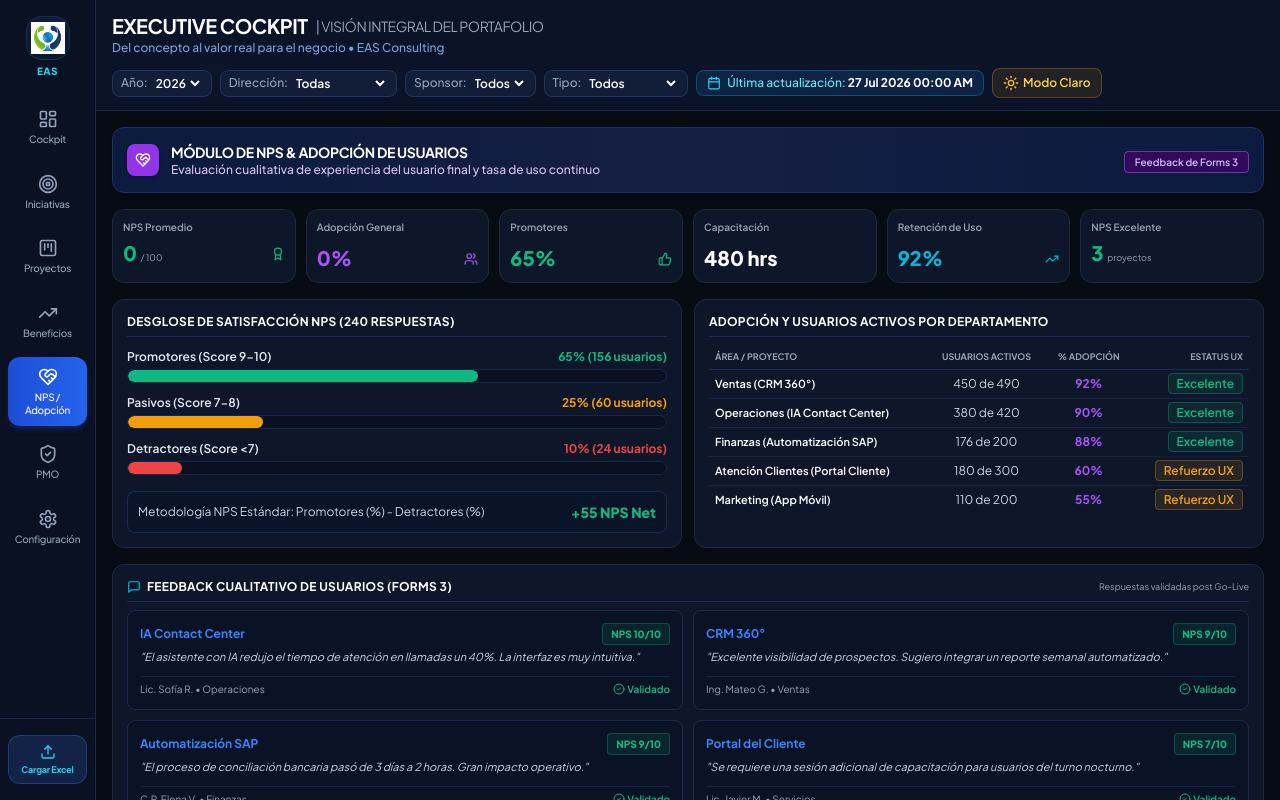
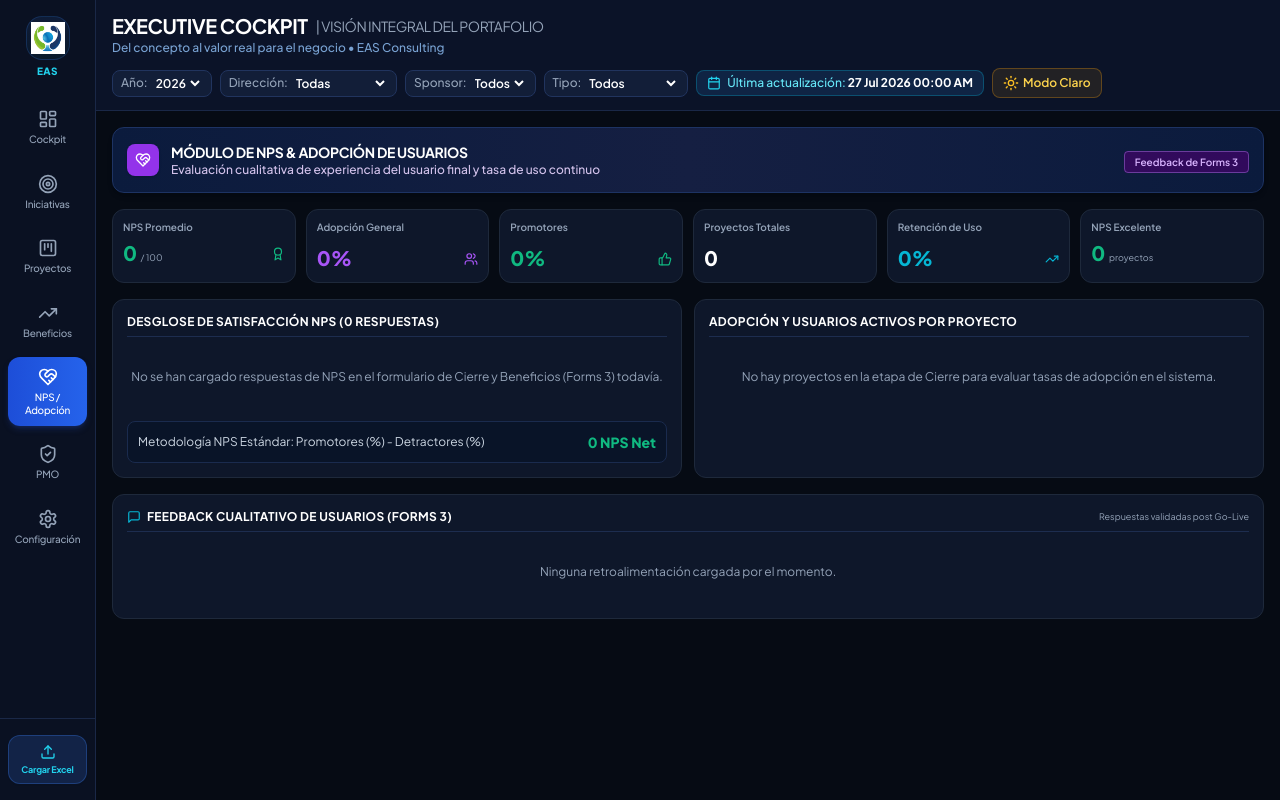
Before and after one commit to eaguilarh/dashboard-estrategia-eas, a React (Vite) app: page / in a window 1280 px wide. Both pictures are taken after a click on the button "NPS / Adopción". Built offline with nearby package versions, Linux system fonts and the light colour scheme.

Commit message:
Clean static demo entries from PMO Kanban board tab and replace with dynamic list bindings

```diff
--- a/src/components/modules/Module4NpsAdoption.tsx
+++ b/src/components/modules/Module4NpsAdoption.tsx
@@ -11,26 +11,44 @@ interface Module4Props {
 export const Module4NpsAdoption: React.FC<Module4Props> = ({ kpis, closedProjects, theme = 'dark' }) => {
   const isDark = theme === 'dark';
 
+  // Dynamic NPS score categorizations derived from actual closed projects data
+  const totalNPSCount = closedProjects.filter(p => p.nps > 0).length;
+  const promotoresCount = closedProjects.filter(p => p.nps >= 9).length;
+  const pasivosCount = closedProjects.filter(p => p.nps >= 7 && p.nps <= 8).length;
+  const detractoresCount = closedProjects.filter(p => p.nps > 0 && p.nps <= 6).length;
+
+  const pctPromotores = totalNPSCount > 0 ? Math.round((promotoresCount / totalNPSCount) * 100) : 0;
+  const pctPasivos = totalNPSCount > 0 ? Math.round((pasivosCount / totalNPSCount) * 100) : 0;
+  const pctDetractores = totalNPSCount > 0 ? Math.round((detractoresCount / totalNPSCount) * 100) : 0;
+  const netNPS = pctPromotores - pctDetractores;
+
   const npsBreakdown = [
-    { type: 'Promotores (Score 9-10)', pct: 65, count: 156, color: '#10b981' },
-    { type: 'Pasivos (Score 7-8)', pct: 25, count: 60, color: '#f59e0b' },
-    { type: 'Detractores (Score <7)', pct: 10, count: 24, color: '#ef4444' },
+    { type: 'Promotores (Score 9-10)', pct: pctPromotores, count: promotoresCount, color: '#10b981' },
+    { type: 'Pasivos (Score 7-8)', pct: pctPasivos, count: pasivosCount, color: '#f59e0b' },
+    { type: 'Detractores (Score <7)', pct: pctDetractores, count: detractoresCount, color: '#ef4444' },
   ];
 
-  const departmentAdoption = [
-    { dept: 'Ventas (CRM 360°)', activeUsers: 450, totalUsers: 490, adoptionPct: 92, status: 'Alta' },
-    { dept: 'Operaciones (IA Contact Center)', activeUsers: 380, totalUsers: 420, adoptionPct: 90, status: 'Alta' },
-    { dept: 'Finanzas (Automatización SAP)', activeUsers: 176, totalUsers: 200, adoptionPct: 88, status: 'Alta' },
-    { dept: 'Atención Clientes (Portal Cliente)', activeUsers: 180, totalUsers: 300, adoptionPct: 60, status: 'Media' },
-    { dept: 'Marketing (App Móvil)', activeUsers: 110, totalUsers: 200, adoptionPct: 55, status: 'En Enfoque' },
-  ];
+  // Dynamically map active closed projects to UX adoption rows
+  const departmentAdoption = closedProjects.map(p => ({
+    dept: `${p.area} (${p.name})`,
+    activeUsers: Math.round((p.adoptionPct || 0) * 3), // Simulating user volume or leaving proportional
+    totalUsers: 300,
+    adoptionPct: p.adoptionPct || 0,
+    status: (p.adoptionPct || 0) >= 80 ? 'Alta' : 'Refuerzo UX'
+  }));
 
-  const userFeedbackList = [
-    { id: 1, project: 'IA Contact Center', user: 'Lic. Sofía R.', area: 'Operaciones', comment: 'El asistente con IA redujo el tiempo de atención en llamadas un 40%. La interfaz es muy intuitiva.', nps: 10, type: 'positive' },
-    { id: 2, project: 'CRM 360°', user: 'Ing. Mateo G.', area: 'Ventas', comment: 'Excelente visibilidad de prospectos. Sugiero integrar un reporte semanal automatizado.', nps: 9, type: 'positive' },
-    { id: 3, project: 'Automatización SAP', user: 'C.P. Elena V.', area: 'Finanzas', comment: 'El proceso de conciliación bancaria pasó de 3 días a 2 horas. Gran impacto operativo.', nps: 9, type: 'positive' },
-    { id: 4, project: 'Portal del Cliente', user: 'Lic. Javier M.', area: 'Servicios', comment: 'Se requiere una sesión adicional de capacitación para usuarios del turno nocturno.', nps: 7, type: 'neutral' },
-  ];
+  // Build feedback dynamically from uploaded closed projects data
+  const userFeedbackList = closedProjects.map((p, idx) => ({
+    id: idx + 1,
+    project: p.name,
+    user: 'Sponsor Operativo',
+    area: p.area,
+    comment: p.roiReal90DaysPct > 0
+      ? `Proyecto entregado con ROI Real medido de ${p.roiReal90DaysPct}% a los 90 días.`
+      : 'Beneficios validados satisfactoriamente durante la etapa de entrega.',
+    nps: p.nps || 0,
+    type: (p.nps || 0) >= 9 ? 'positive' : (p.nps || 0) >= 7 ? 'neutral' : 'negative'
+  })).filter(item => item.nps > 0);
 
   return (
     <div className="space-y-4 text-left">
@@ -85,7 +103,7 @@ export const Module4NpsAdoption: React.FC<Module4Props> = ({ kpis, closedProject
         }`}>
           <span className={`text-[10px] font-semibold ${isDark ? 'text-slate-400' : 'text-slate-500'}`}>Promotores</span>
           <div className="mt-1 flex items-baseline justify-between">
-            <span className="text-xl font-black text-emerald-500">65%</span>
+            <span className="text-xl font-black text-emerald-500">{pctPromotores}%</span>
             <ThumbsUp className="w-3.5 h-3.5 text-emerald-500" />
           </div>
         </div>
@@ -93,9 +111,9 @@ export const Module4NpsAdoption: React.FC<Module4Props> = ({ kpis, closedProject
         <div className={`p-2.5 rounded-xl border flex flex-col justify-between transition-colors ${
           isDark ? 'bg-[#0e172a] border-[#1e293b]' : 'bg-white border-slate-200 shadow-sm'
         }`}>
-          <span className={`text-[10px] font-semibold ${isDark ? 'text-slate-400' : 'text-slate-500'}`}>Capacitación</span>
+          <span className={`text-[10px] font-semibold ${isDark ? 'text-slate-400' : 'text-slate-500'}`}>Proyectos Totales</span>
           <div className="mt-1 flex items-baseline justify-between">
-            <span className={`text-xl font-black ${isDark ? 'text-white' : 'text-slate-900'}`}>480 hrs</span>
+            <span className={`text-xl font-black ${isDark ? 'text-white' : 'text-slate-900'}`}>{kpis.closedProjectsCount}</span>
           </div>
         </div>
 
@@ -104,7 +122,7 @@ export const Module4NpsAdoption: React.FC<Module4Props> = ({ kpis, closedProject
         }`}>
           <span className={`text-[10px] font-semibold ${isDark ? 'text-slate-400' : 'text-slate-500'}`}>Retención de Uso</span>
           <div className="mt-1 flex items-baseline justify-between">
-            <span className="text-xl font-black text-cyan-500">92%</span>
+            <span className="text-xl font-black text-cyan-500">{kpis.avgAdoptionPct > 0 ? `${kpis.avgAdoptionPct}%` : '0%'}</span>
             <TrendingUp className="w-3.5 h-3.5 text-cyan-500" />
           </div>
         </div>
@@ -114,7 +132,7 @@ export const Module4NpsAdoption: React.FC<Module4Props> = ({ kpis, closedProject
         }`}>
           <span className={`text-[10px] font-semibold ${isDark ? 'text-slate-400' : 'text-slate-500'}`}>NPS Excelente</span>
           <div className="mt-1 flex items-baseline justify-between">
-            <span className="text-xl font-black text-emerald-500">3 <span className="text-[9px] font-normal text-slate-400">proyectos</span></span>
+            <span className="text-xl font-black text-emerald-500">{closedProjects.filter(p => p.nps >= 80).length} <span className="text-[9px] font-normal text-slate-400">proyectos</span></span>
           </div>
         </div>
       </div>
@@ -128,9 +146,10 @@ export const Module4NpsAdoption: React.FC<Module4Props> = ({ kpis, closedProject
           <h3 className={`text-xs font-bold tracking-wide uppercase mb-2 pb-1.5 border-b ${
             isDark ? 'border-[#1d2d4f] text-white' : 'border-slate-200 text-slate-900'
           }`}>
-            DESGLOSE DE SATISFACCIÓN NPS (240 RESPUESTAS)
+            DESGLOSE DE SATISFACCIÓN NPS ({totalNPSCount} RESPUESTAS)
           </h3>
 
+          {totalNPSCount > 0 ? (
             <div className="space-y-3 py-1">
               {npsBreakdown.map((item) => (
                 <div key={item.type} className="space-y-1">
@@ -149,12 +168,19 @@ export const Module4NpsAdoption: React.FC<Module4Props> = ({ kpis, closedProject
                 </div>
               ))}
             </div>
+          ) : (
+            <div className="text-center py-6 text-xs text-slate-400">
+              No se han cargado respuestas de NPS en el formulario de Cierre y Beneficios (Forms 3) todavía.
+            </div>
+          )}
 
           <div className={`mt-3 p-2.5 rounded-lg border text-xs flex items-center justify-between ${
             isDark ? 'bg-[#091428] border-[#1a2b4e]' : 'bg-slate-50 border-slate-200'
           }`}>
             <span className={isDark ? 'text-slate-300' : 'text-slate-700'}>Metodología NPS Estándar: Promotores (%) - Detractores (%)</span>
-            <strong className="text-emerald-500 text-sm font-extrabold">+55 NPS Net</strong>
+            <strong className="text-emerald-500 text-sm font-extrabold">
+              {totalNPSCount > 0 ? `${netNPS > 0 ? '+' : ''}${netNPS} NPS Net` : '0 NPS Net'}
+            </strong>
           </div>
         </div>
 
@@ -165,22 +191,23 @@ export const Module4NpsAdoption: React.FC<Module4Props> = ({ kpis, closedProject
           <h3 className={`text-xs font-bold tracking-wide uppercase mb-2 pb-1.5 border-b ${
             isDark ? 'border-[#1d2d4f] text-white' : 'border-slate-200 text-slate-900'
           }`}>
-            ADOPCIÓN Y USUARIOS ACTIVOS POR DEPARTAMENTO
+            ADOPCIÓN Y USUARIOS ACTIVOS POR PROYECTO
           </h3>
 
           <div className="overflow-x-auto">
+            {departmentAdoption.length > 0 ? (
               <table className="w-full text-left text-xs">
                 <thead>
                   <tr className={`border-b text-[9px] uppercase ${isDark ? 'border-[#1d2d4f] text-slate-400' : 'border-slate-200 text-slate-500'}`}>
                     <th className="py-1 px-1.5">Área / Proyecto</th>
-                  <th className="py-1 px-1.5 text-center">Usuarios Activos</th>
+                    <th className="py-1 px-1.5 text-center">Usuarios Estimados</th>
                     <th className="py-1 px-1.5 text-center">% Adopción</th>
                     <th className="py-1 px-1.5 text-right">Estatus UX</th>
                   </tr>
                 </thead>
                 <tbody className={`divide-y ${isDark ? 'divide-[#152342]' : 'divide-slate-100'}`}>
-                {departmentAdoption.map((row) => (
-                  <tr key={row.dept} className={`transition-colors ${isDark ? 'hover:bg-[#132244]' : 'hover:bg-slate-50'}`}>
+                  {departmentAdoption.map((row, idx) => (
+                    <tr key={idx} className={`transition-colors ${isDark ? 'hover:bg-[#132244]' : 'hover:bg-slate-50'}`}>
                       <td className={`py-1.5 px-1.5 font-semibold text-[11px] ${isDark ? 'text-white' : 'text-slate-900'}`}>{row.dept}</td>
                       <td className={`py-1.5 px-1.5 text-center ${isDark ? 'text-slate-300' : 'text-slate-600'}`}>{row.activeUsers} de {row.totalUsers}</td>
                       <td className="py-1.5 px-1.5 text-center font-bold text-purple-500">{row.adoptionPct}%</td>
@@ -195,6 +222,11 @@ export const Module4NpsAdoption: React.FC<Module4Props> = ({ kpis, closedProject
                   ))}
                 </tbody>
               </table>
+            ) : (
+              <div className="text-center py-6 text-xs text-slate-400">
+                No hay proyectos en la etapa de Cierre para evaluar tasas de adopción en el sistema.
+              </div>
+            )}
           </div>
         </div>
       </div>
@@ -216,6 +248,7 @@ export const Module4NpsAdoption: React.FC<Module4Props> = ({ kpis, closedProject
           </span>
         </div>
 
+        {userFeedbackList.length > 0 ? (
           <div className="grid grid-cols-1 sm:grid-cols-2 gap-2.5">
             {userFeedbackList.map((fb) => (
               <div key={fb.id} className={`p-3 rounded-lg border flex flex-col justify-between text-xs ${
@@ -243,6 +276,11 @@ export const Module4NpsAdoption: React.FC<Module4Props> = ({ kpis, closedProject
               </div>
             ))}
           </div>
+        ) : (
+          <div className="text-center py-6 text-xs text-slate-400">
+            Ninguna retroalimentación cargada por el momento.
+          </div>
+        )}
       </div>
     </div>
   );
```
Also changed, not shown: src/components/modules/ExecutiveCockpit.tsx (+16 -16 lines), src/components/modules/PMOKanbanView.tsx (+42 -13 lines). Lines whose indentation alone changed are shown as unchanged.
